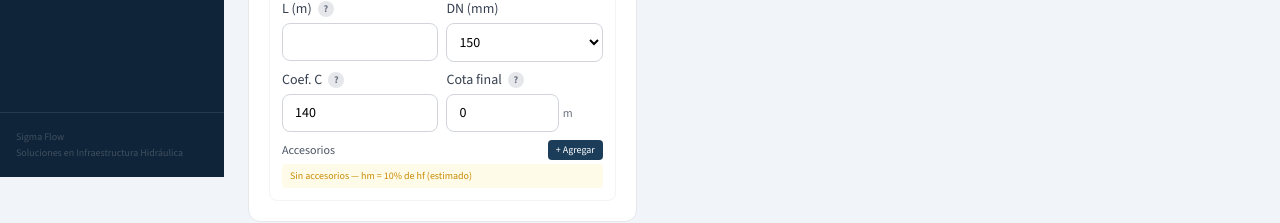
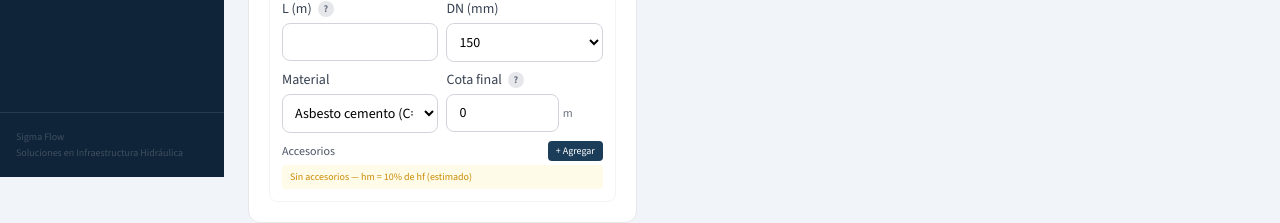
Before and after one commit to simexco/hidrocalc, a Next.js app: page /en-serie in a window 1280 px wide. Both pictures are taken after a click on the button "+ Tramo". Shown: the part 623-846 px from the top of the page. Built offline with nearby package versions, Linux system fonts and the light colour scheme.

Commit message:
En Serie: selector de material por tramo (reemplaza campo C manual)

```diff
--- a/src/app/(modules)/en-serie/page.tsx
+++ b/src/app/(modules)/en-serie/page.tsx
@@ -211,7 +211,19 @@ export default function EnSeriePage() {
                       {STANDARD_DNS.map((dn) => <option key={dn} value={dn}>{dn}</option>)}
                     </select>
                   </div>
-                  <InputField label="Coef. C" value={t.C} onChange={(v) => updateTramo(t.id, { C: parseFloat(v) || 140 })} tooltip="Coeficiente de rugosidad del material. PVC=150, Hierro dúctil=130, Acero=120. Para C=140 usar Personalizado." />
+                  <div className="space-y-1">
+                    <label className="text-sm font-medium text-gray-700 dark:text-gray-300">Material</label>
+                    <select
+                      value={MATERIALS.find(m => m.c === t.C)?.name || "Personalizado"}
+                      onChange={(e) => {
+                        const mat = MATERIALS.find(m => m.name === e.target.value);
+                        if (mat) updateTramo(t.id, { C: mat.c });
+                      }}
+                      className="w-full px-2 py-2 text-sm border border-gray-300 dark:border-gray-600 rounded-lg bg-white dark:bg-gray-800 dark:text-white"
+                    >
+                      {MATERIALS.map((m) => <option key={m.name} value={m.name}>{m.name} (C={m.c})</option>)}
+                    </select>
+                  </div>
                   <InputField label="Cota final" value={t.zEnd} onChange={(v) => updateTramo(t.id, { zEnd: parseFloat(v) || 0 })} unit="m" tooltip="Elevacion al final de este tramo (m.s.n.m.)" />
 
                   {/* Accesorios per tramo */}
```
Also changed, not shown: 1 other file (tests, documents, lock files or other folders).
